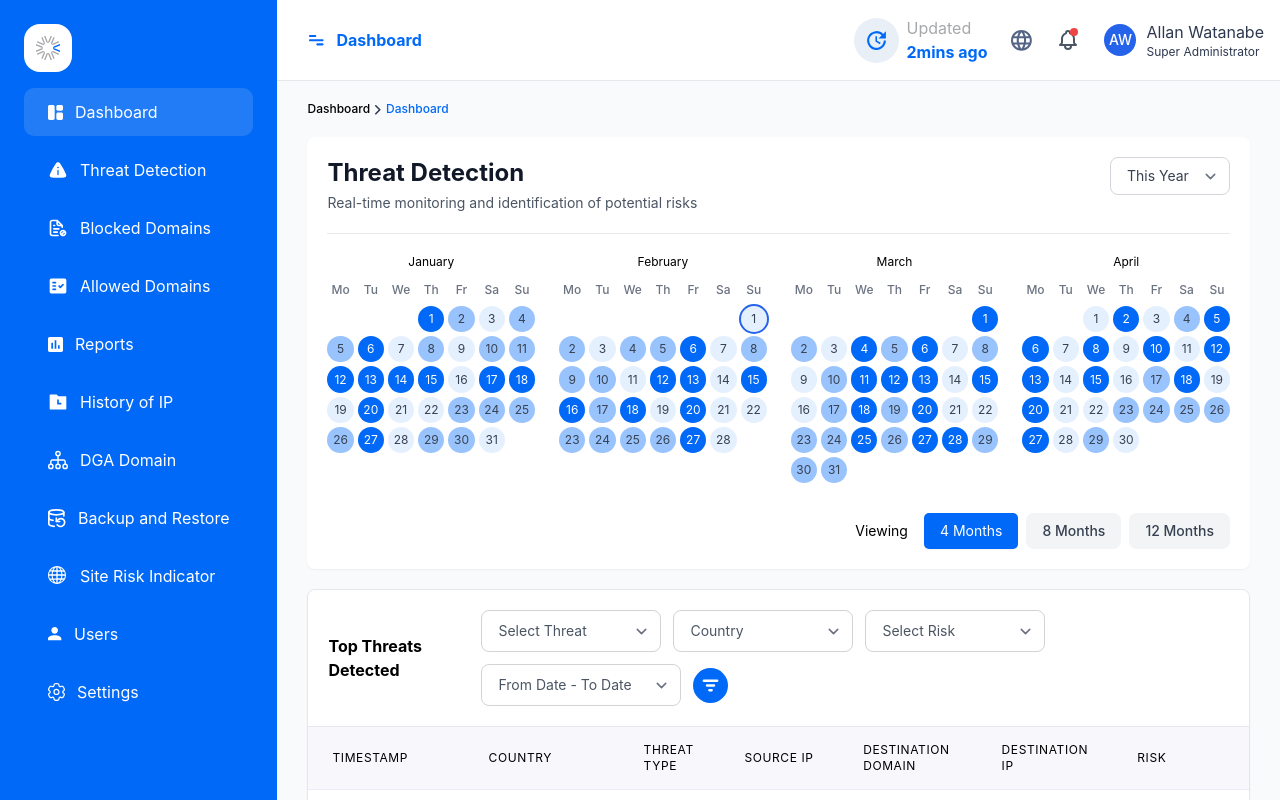
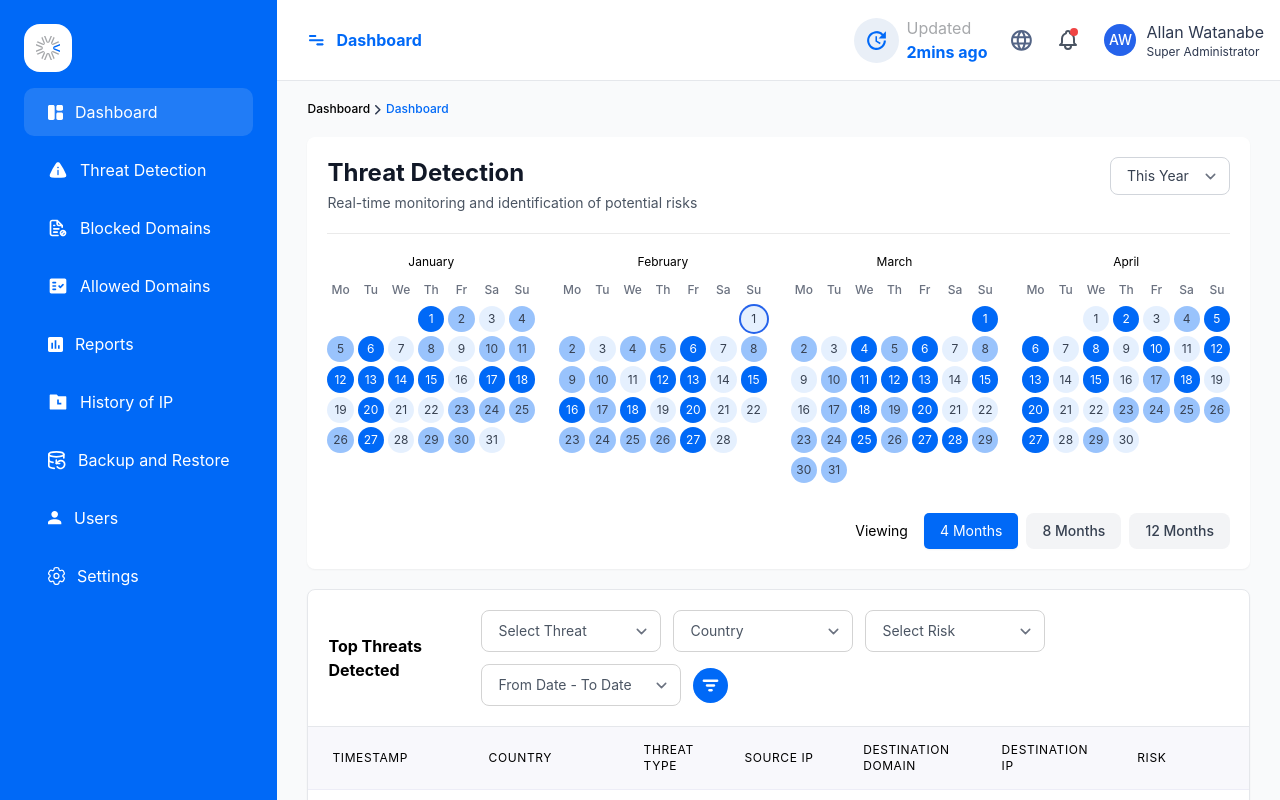
Before and after one commit to tanmoypaul1005/take-home-project, a React (Create React App) app: page / in a window 1280 px wide. Built offline with nearby package versions, Linux system fonts and the light colour scheme.

Commit message:
Refactor layout and sidebar component for improved structure and styling

```diff
--- a/src/App.js
+++ b/src/App.js
@@ -28,7 +28,7 @@ function App() {
   }
 
   return (
-    <div className="flex min-h-screen bg-gray-50">
+    <div className="flex h-screen overflow-hidden bg-gray-50">
       {/* Mobile Overlay */}
       {sidebarOpen && (
         <div
@@ -37,7 +37,7 @@ function App() {
         />
       )}
 
-      {/* Sidebar */}
+      {/* Sidebar - Fixed */}
       <SideBar
         selectedMenu={selectedMenu}
         setSelectedMenu={setSelectedMenu}
@@ -45,23 +45,24 @@ function App() {
         setSidebarOpen={setSidebarOpen}
       />
 
-      {/* Main Content */}
+      {/* Main Content Area */}
       <div className="flex flex-col flex-1 h-screen overflow-hidden">
-        {/* Header */}
+        {/* Header - Fixed */}
         <Header sidebarOpen={sidebarOpen} setSidebarOpen={setSidebarOpen} />
 
-        {/* Dashboard Content */}
-        <main className="flex-1 p-4 sm:p-6 lg:pt-5 lg:pb-8 lg:px-[30px] overflow-y-auto">
+        {/* Dashboard Content - Scrollable Only */}
+        <main className="flex-1 overflow-y-auto p-4 sm:p-6 lg:pt-5 lg:pb-8 lg:px-[30px]">
           {/* Threat Detection Cards */}
           <div className="mb-5">
             <div className="flex mb-5 text-xs font-medium gap-x-[5px]">
               Dashboard
               <div className='mt-1'>
                 <svg width="6" height="10" viewBox="0 0 6 10" fill="none" xmlns="http://www.w3.org/2000/svg">
-                  <path d="M0.78125 8.78125L4.78125 4.78125L0.78125 0.78125" stroke="#2E3950" stroke-width="1.5625" stroke-linecap="round" stroke-linejoin="round" />
+                  <path d="M0.78125 8.78125L4.78125 4.78125L0.78125 0.78125" stroke="#2E3950" strokeWidth="1.5625" strokeLinecap="round" strokeLinejoin="round" />
                 </svg>
               </div>
-              <span className="text-[#0069F7] text-xs font-medium">Dashboard</span></div>
+              <span className="text-[#0069F7] text-xs font-medium">Dashboard</span>
+            </div>
             <ThreatCalendar
               generateCalendarDays={generateCalendarDays}
               getIntensityColor={getIntensityColor}
--- a/src/components/sideBar/index.jsx
+++ b/src/components/sideBar/index.jsx
@@ -2,11 +2,9 @@ import AllowedDomains from "../../util/svg/sideBar/AllowedDomains";
 import BackupAndRestore from "../../util/svg/sideBar/BackupAndRestore";
 import BlockedDomainsIcon from "../../util/svg/sideBar/BlockedDomainsIcon";
 import DashboardIcon from "../../util/svg/sideBar/DashboardIcon";
-import DGADomain from "../../util/svg/sideBar/DGADomain";
 import HistoryOfIP from "../../util/svg/sideBar/HistoryOfIP";
 import Reports from "../../util/svg/sideBar/Reports";
 import Settings from "../../util/svg/sideBar/Settings";
-import SiteRiskIndicator from "../../util/svg/sideBar/SiteRiskIndicator";
 import ThreatIcon from "../../util/svg/sideBar/ThreatIcon";
 import Users from "../../util/svg/sideBar/Users";
 
@@ -19,18 +17,18 @@ const SideBar = ({ selectedMenu, setSelectedMenu, sidebarOpen, setSidebarOpen })
         { name: 'Allowed Domains', icon: <AllowedDomains/> },
         { name: 'Reports', icon: <Reports /> },
         { name: 'History of IP', icon: <HistoryOfIP/> },
-        { name: 'DGA Domain', icon: <DGADomain/> },
+        // { name: 'DGA Domain', icon: <DGADomain/> },
         { name: 'Backup and Restore', icon: <BackupAndRestore/> },
-        { name: 'Site Risk Indicator', icon: <SiteRiskIndicator/> },
+        // { name: 'Site Risk Indicator', icon: <SiteRiskIndicator/> },
         { name: 'Users', icon: <Users/> },
         { name: 'Settings', icon: <Settings/> }
     ]
 
     return (
         <aside className={`fixed lg:static inset-y-0 left-0 z-30 w-68 bg-[#0069F7] transform transition-transform duration-300 ease-in-out ${sidebarOpen ? 'translate-x-0' : '-translate-x-full lg:translate-x-0'}`}>
-            <div className="h-full flex flex-col px-6">
+            <div className="flex flex-col h-full px-6">
                 {/* Logo */}
-                <div className="pt-6 flex">
+                <div className="flex pt-6">
                     <div className="w-12 h-12 bg-white rounded-[16px] p-3 flex items-center justify-center">
                         <img src="./logo.svg" alt="Logo" />
                     </div>
@@ -51,7 +49,7 @@ const SideBar = ({ selectedMenu, setSelectedMenu, sidebarOpen, setSidebarOpen })
                                 }`}
                         >
                             <span className="text-xl">{item.icon}</span>
-                            <span className="font-normal text-white text-base">{item.name}</span>
+                            <span className="text-base font-normal text-white">{item.name}</span>
                         </button>
                     ))}
                 </nav>
```
